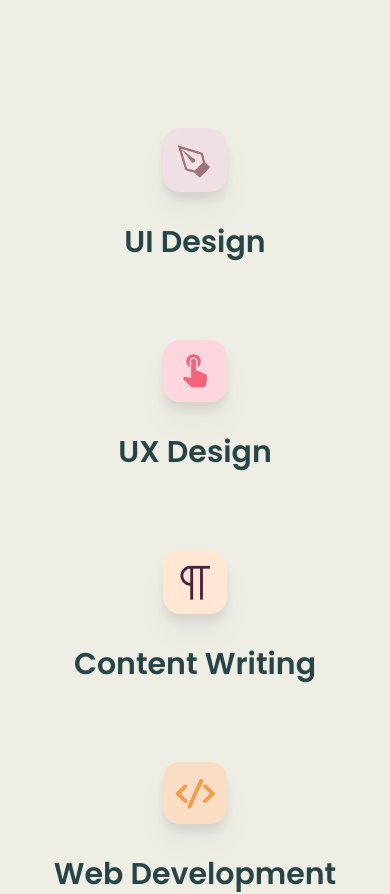
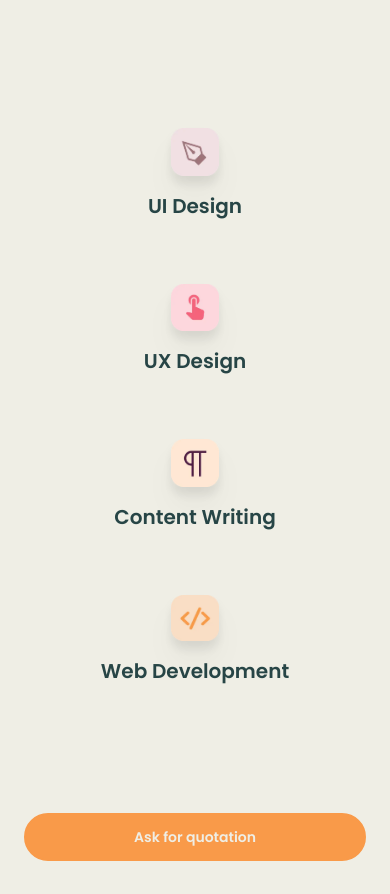
Before and after one commit to Varun-Bhabhra/Portfolio-2.0, a React (Create React App) app: page / in a window 390 px wide. Shown: the part 6460-7354 px from the top of the page. Built offline with nearby package versions, Linux system fonts and the light colour scheme.

Commit message:
Minor Changes

```diff
--- a/src/components/Service.js
+++ b/src/components/Service.js
@@ -3,9 +3,9 @@
 
 const Service = ({img, head}) => {
   return (
-    <Link to="contact" spy={true} smooth={true} offset={-100} duration={800}><article className="flex flex-col justify-center items-center gap-8 text-center hover:scale-105 transition-all cursor-pointer">
-      <img src={ img } alt="vector" className="w-16 mx-auto drop-shadow-xl "/>
-      <h2 className="font-semibold text-3xl">{ head }</h2>
+    <Link to="contact" spy={true} smooth={true} offset={-100} duration={800}><article className="flex flex-col justify-center items-center gap-4 md:gap-8 text-center hover:scale-105 transition-all cursor-pointer">
+      <img src={ img } alt="vector" className="w-12 md:w-16 mx-auto drop-shadow-xl "/>
+      <h2 className="font-semibold text-xl md:text-3xl">{ head }</h2>
     </article></Link>
   )
 };
--- a/src/components/Services.js
+++ b/src/components/Services.js
@@ -24,7 +24,7 @@
           <p className="font-jost text-center font-regular text-base lg:text-lg sm:w-3/6 lg:w-2/6 mx-auto">Seen my work ? <br /> These are the services I'hv provided up there!</p>
         </div>
 
-        <div ref={myRef} className={`fade-in max-w-screen-lg mx-auto grid gap-20 md:grid-flow-auto sm:grid-cols-2 ${myElementIsVisible ? "appear" : ""}`}>
+        <div ref={myRef} className={`fade-in max-w-screen-lg mx-auto grid gap-16 md:gap-20 md:grid-flow-auto sm:grid-cols-2 ${myElementIsVisible ? "appear" : ""}`}>
           <Service
             img={ui}
             head="UI Design"
```
